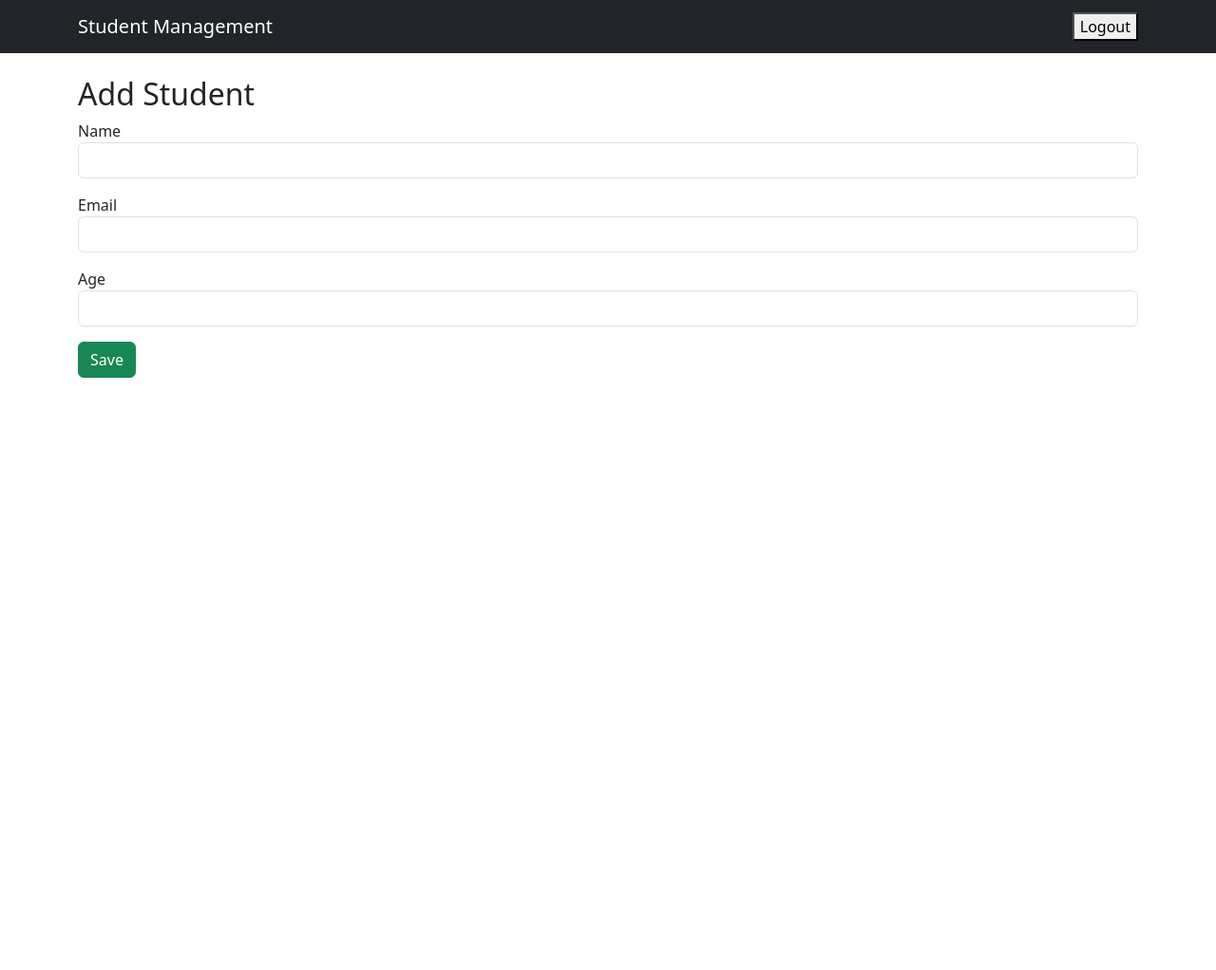
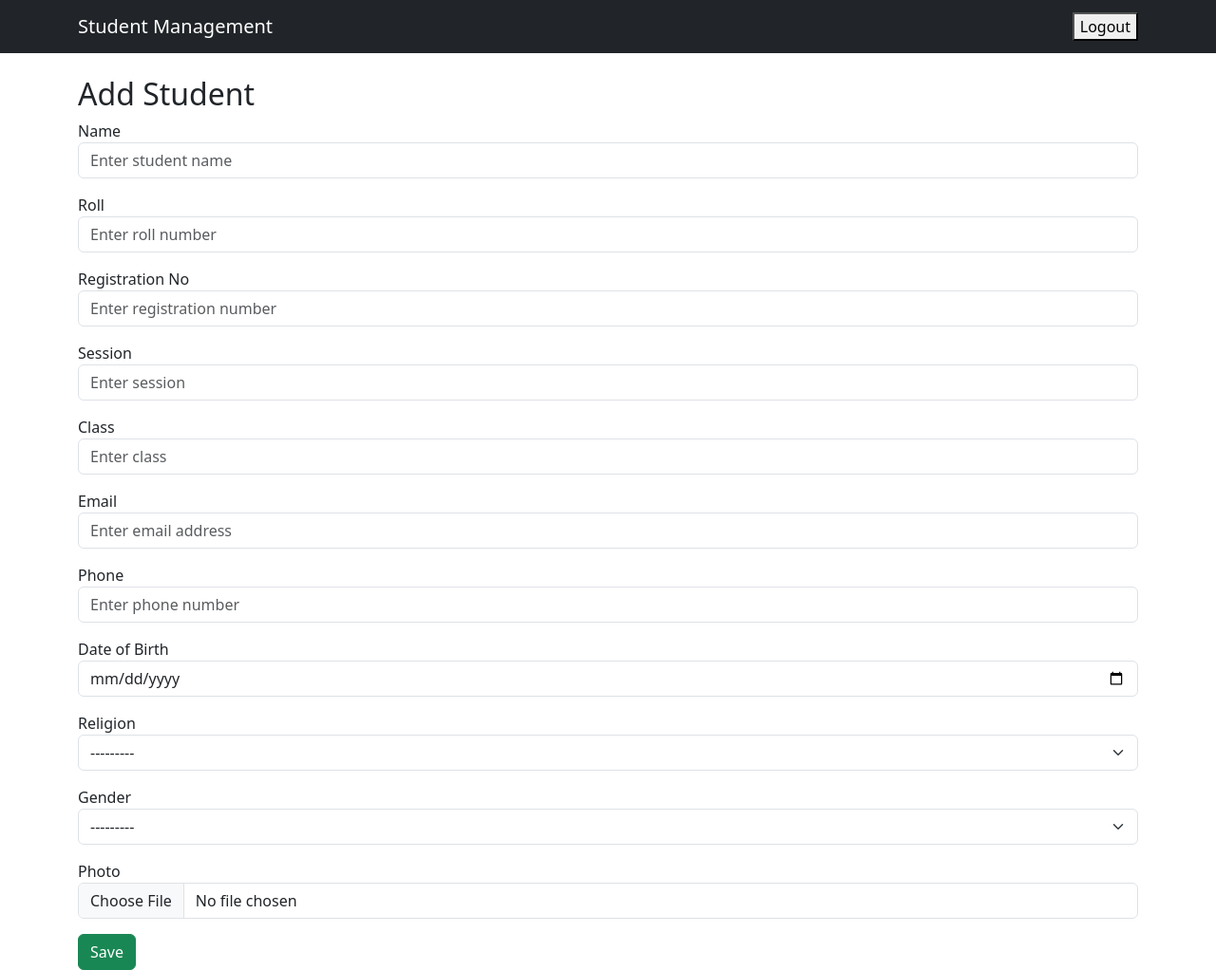
Before and after one commit to Sharmin2018/my_tennis_club, a Django app: page /add/ in a window 1280 px wide. Shown: the whole page at 95% size. Before the commit the page ends 398 px from the top, so only its background shows below. Run offline with Django 5.2, Linux system fonts and the light colour scheme; a user stored in the database is signed in.

Commit message:
add crud operation

```diff
--- /dev/null
+++ b/members/forms.py
@@ -0,0 +1,75 @@
+from django import forms
+from .models import Student
+
+
+class StudentForm(forms.ModelForm):
+
+    class Meta:
+        model = Student
+        fields = [
+            'name',
+            'roll',
+            'registration_no',
+            'session',
+            'student_class',
+            'email',
+            'phone',
+            'dob',
+            'religion',
+            'gender',
+            'photo',
+            ]
+
+        widgets = {
+            'name': forms.TextInput(attrs={
+                'class': 'form-control',
+                'placeholder': 'Enter student name'
+            }),
+
+            'roll': forms.NumberInput(attrs={
+                'class': 'form-control',
+                'placeholder': 'Enter roll number'
+            }),
+
+            'registration_no': forms.TextInput(attrs={
+                'class': 'form-control',
+                'placeholder': 'Enter registration number'
+            }),
+
+            'session': forms.TextInput(attrs={
+                'class': 'form-control',
+                'placeholder': 'Enter session'
+            }),
+
+            'student_class': forms.TextInput(attrs={
+                'class': 'form-control',
+                'placeholder': 'Enter class'
+            }),
+
+            'email': forms.EmailInput(attrs={
+                'class': 'form-control',
+                'placeholder': 'Enter email address'
+            }),
+
+            'phone': forms.TextInput(attrs={
+                'class': 'form-control',
+                'placeholder': 'Enter phone number'
+            }),
+
+            'dob': forms.DateInput(attrs={
+                'type': 'date',
+                'class': 'form-control'
+            }),
+
+            'religion': forms.Select(attrs={
+                'class': 'form-select'
+            }),
+
+            'gender': forms.Select(attrs={
+                'class': 'form-select'
+            }),
+
+            'photo': forms.ClearableFileInput(attrs={
+                'class': 'form-control'
+            }),
+        }
--- a/members/models.py
+++ b/members/models.py
@@ -1,10 +1,55 @@
 
 from django.db import models
 
+from django.db import models
+
+
 class Student(models.Model):
+
+    GENDER_CHOICES = [
+        ('Male', 'Male'),
+        ('Female', 'Female'),
+        ('Other', 'Other'),
+    ]
+
+    RELIGION_CHOICES = [
+        ('Islam', 'Islam'),
+        ('Hindu', 'Hindu'),
+        ('Buddhist', 'Buddhist'),
+        ('Christian', 'Christian'),
+        ('Other', 'Other'),
+    ]
+
+    # Basic Information
     name = models.CharField(max_length=100)
-    email = models.EmailField(default="")
-    age = models.IntegerField(default=0)
+    roll = models.PositiveIntegerField(unique=True)
+    registration_no = models.CharField(max_length=30, unique=True)
+
+    # Academic Information
+    session = models.CharField(max_length=20)
+    student_class = models.CharField(max_length=20)
+
+    # Contact Information
+    email = models.EmailField(unique=True)
+    phone = models.CharField(max_length=15)
+
+    # Personal Information
+    dob = models.DateField()
+    religion = models.CharField(
+        max_length=20,
+        choices=RELIGION_CHOICES
+    )
+    gender = models.CharField(
+        max_length=10,
+        choices=GENDER_CHOICES
+    )
+
+    # Photo
+    photo = models.ImageField(
+        upload_to='student_images/',
+        blank=True,
+        null=True
+    )
 
     def __str__(self):
         return self.name
--- a/members/templates/add.html
+++ b/members/templates/add.html
@@ -4,25 +4,65 @@
 
 <h2>Add Student</h2>
 
-<form method="POST">
+<form method="POST" enctype="multipart/form-data">
     {% csrf_token %}
 
     <div class="mb-3">
         <label>Name</label>
-        <input type="text" name="name" class="form-control">
+        {{ form.name }}
+    </div>
+
+    <div class="mb-3">
+        <label>Roll</label>
+        {{ form.roll }}
+    </div>
+
+    <div class="mb-3">
+        <label>Registration No</label>
+        {{ form.registration_no }}
+    </div>
+
+    <div class="mb-3">
+        <label>Session</label>
+        {{ form.session }}
+    </div>
+
+    <div class="mb-3">
+        <label>Class</label>
+        {{ form.student_class }}
     </div>
 
     <div class="mb-3">
         <label>Email</label>
-        <input type="email" name="email" class="form-control">
+        {{ form.email }}
     </div>
 
     <div class="mb-3">
-        <label>Age</label>
-        <input type="number" name="age" class="form-control">
+        <label>Phone</label>
+        {{ form.phone }}
     </div>
 
-    <button class="btn btn-success">
+    <div class="mb-3">
+        <label>Date of Birth</label>
+        {{ form.dob }}
+    </div>
+
+    <div class="mb-3">
+        <label>Religion</label>
+        {{ form.religion }}
+    </div>
+
+    <div class="mb-3">
+        <label>Gender</label>
+        {{ form.gender }}
+    </div>
+
+    <div class="mb-3">
+        <label>Photo</label>
+        {{ form.photo }}
+    </div>
+
+    <button type="submit" class="btn btn-success">
         Save
     </button>
 
--- a/members/templates/register.html
+++ b/members/templates/register.html
@@ -121,6 +121,5 @@
     </div>
 
 </div>
-
 </body>
 </html>
--- a/members/urls.py
+++ b/members/urls.py
@@ -1,20 +1,27 @@
-
 from django.urls import path
+from django.contrib.auth import views as auth_views
 from . import views
-from django.contrib.auth import views as auth_views
 
 urlpatterns = [
     path('', views.student_list, name='list'),
     path('add/', views.add_student, name='add'),
     path('edit/<int:id>/', views.edit_student, name='edit'),
     path('delete/<int:id>/', views.delete_student, name='delete'),
+
     path('register/', views.register, name='register'),
 
-    # FIX HERE
-    path('login/', auth_views.LoginView.as_view(
-        template_name='login.html',
-        redirect_authenticated_user=True
-    ), name='login'),
+    path(
+        'login/',
+        auth_views.LoginView.as_view(
+            template_name='login.html',
+            redirect_authenticated_user=True,
+        ),
+        name='login',
+    ),
 
-    path('logout/', auth_views.LogoutView.as_view(), name='logout'),
+    path(
+        'logout/',
+        auth_views.LogoutView.as_view(next_page='login'),
+        name='logout',
+    ),
 ]
--- a/members/views.py
+++ b/members/views.py
@@ -4,45 +4,66 @@ from django.db.models import Q
 from django.contrib.auth.models import User
 from django.contrib.auth.decorators import login_required
 from django.contrib import messages
+from .forms import StudentForm
+
 
 
 
 @login_required(login_url='/login/')
 
+
 def student_list(request):
-    print("USER:", request.user)
     query = request.GET.get('q')
 
     if query:
         students = Student.objects.filter(
             Q(name__icontains=query) |
-            Q(email__icontains=query)
+            Q(email__icontains=query) |
+            Q(roll__icontains=query) |
+            Q(registration_no__icontains=query)
         )
     else:
         students = Student.objects.all()
 
-    return render(request, 'list.html', {'students': students})
+    return render(request, 'list.html', {
+        'students': students
+    })
+
 
 @login_required(login_url='/login/')
 def add_student(request):
+
     if request.method == "POST":
-        name = request.POST['name']
-        email = request.POST['email']
-        age = request.POST['age']
-        Student.objects.create(name=name, email=email, age=age)
-        return redirect('list')
-    return render(request, 'add.html')
+
+        form = StudentForm(request.POST, request.FILES)
+
+        if form.is_valid():
+            form.save()
+            return redirect('list')
+
+    else:
+        form = StudentForm()
+
+    return render(request, 'add.html', {'form': form})
+
+
 
 @login_required(login_url='/login/')
 def edit_student(request, id):
     student = get_object_or_404(Student, id=id)
+
     if request.method == "POST":
-        student.name = request.POST['name']
-        student.email = request.POST['email']
-        student.age = request.POST['age']
-        student.save()
-        return redirect('list')
-    return render(request, 'edit.html', {'student': student})
+        form = StudentForm(request.POST, request.FILES, instance=student)
+
+        if form.is_valid():
+            form.save()
+            return redirect('list')
+
+    else:
+        form = StudentForm(instance=student)
+
+    return render(request, 'edit.html', {'form': form})
+
 
 @login_required(login_url='/login/')
 def delete_student(request, id):
--- a/my_tennis_club/urls.py
+++ b/my_tennis_club/urls.py
@@ -1,7 +1,15 @@
 from django.contrib import admin
 from django.urls import path, include
+from django.conf import settings
+from django.conf.urls.static import static
 
 urlpatterns = [
     path('admin/', admin.site.urls),
     path('', include('members.urls')),
 ]
+
+if settings.DEBUG:
+    urlpatterns += static(
+        settings.MEDIA_URL,
+        document_root=settings.MEDIA_ROOT
+    )
```
Also changed, not shown: members/templates/edit.html (+57 -16 lines), members/templates/list.html (+58 -10 lines), my_tennis_club/settings.py (+6 -2 lines), db.sqlite3, media/student_images/web-Background.jpg (added), members/migrations/0001_initial.py, members/migrations/0002_student_age_student_email.py (deleted), 1 other file.
